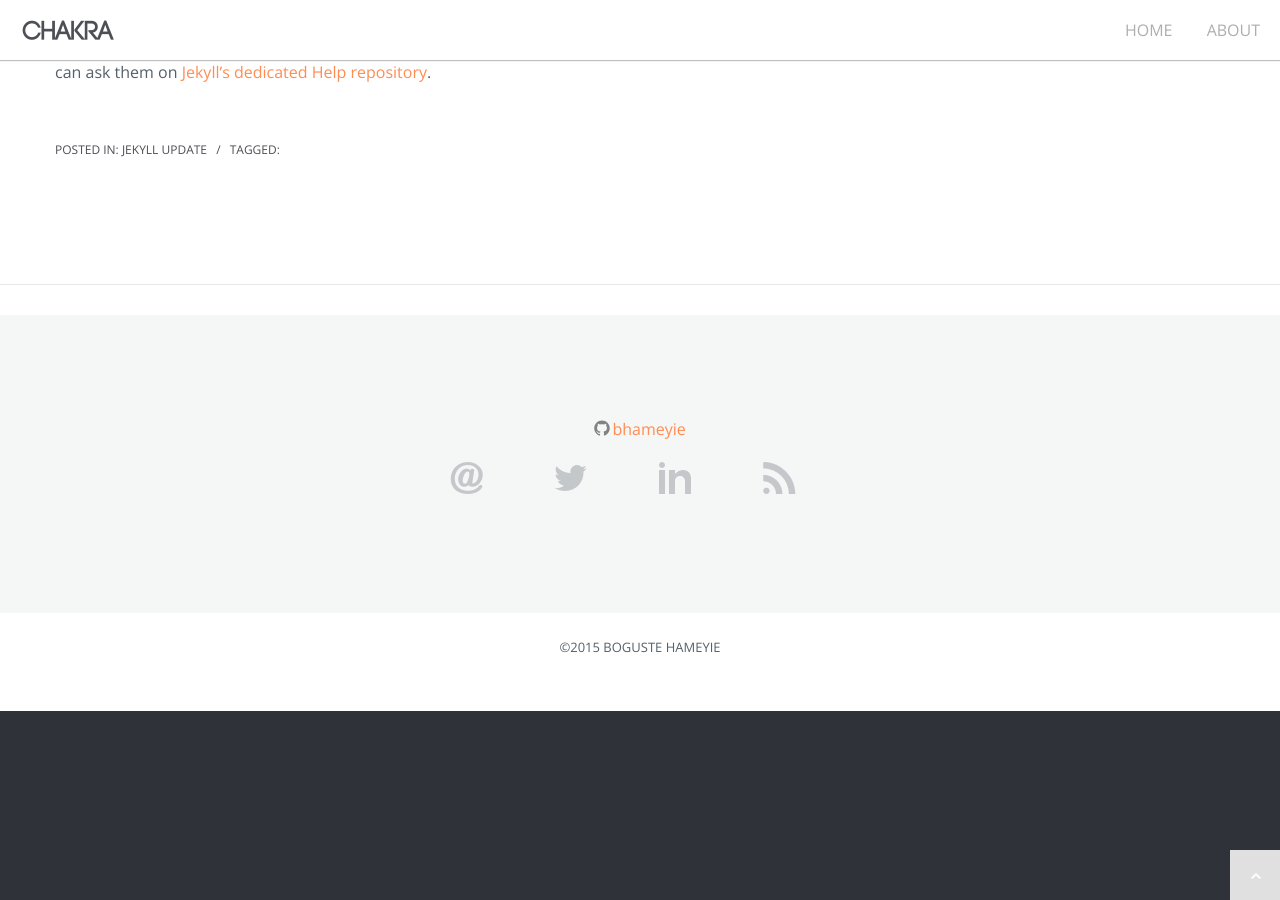
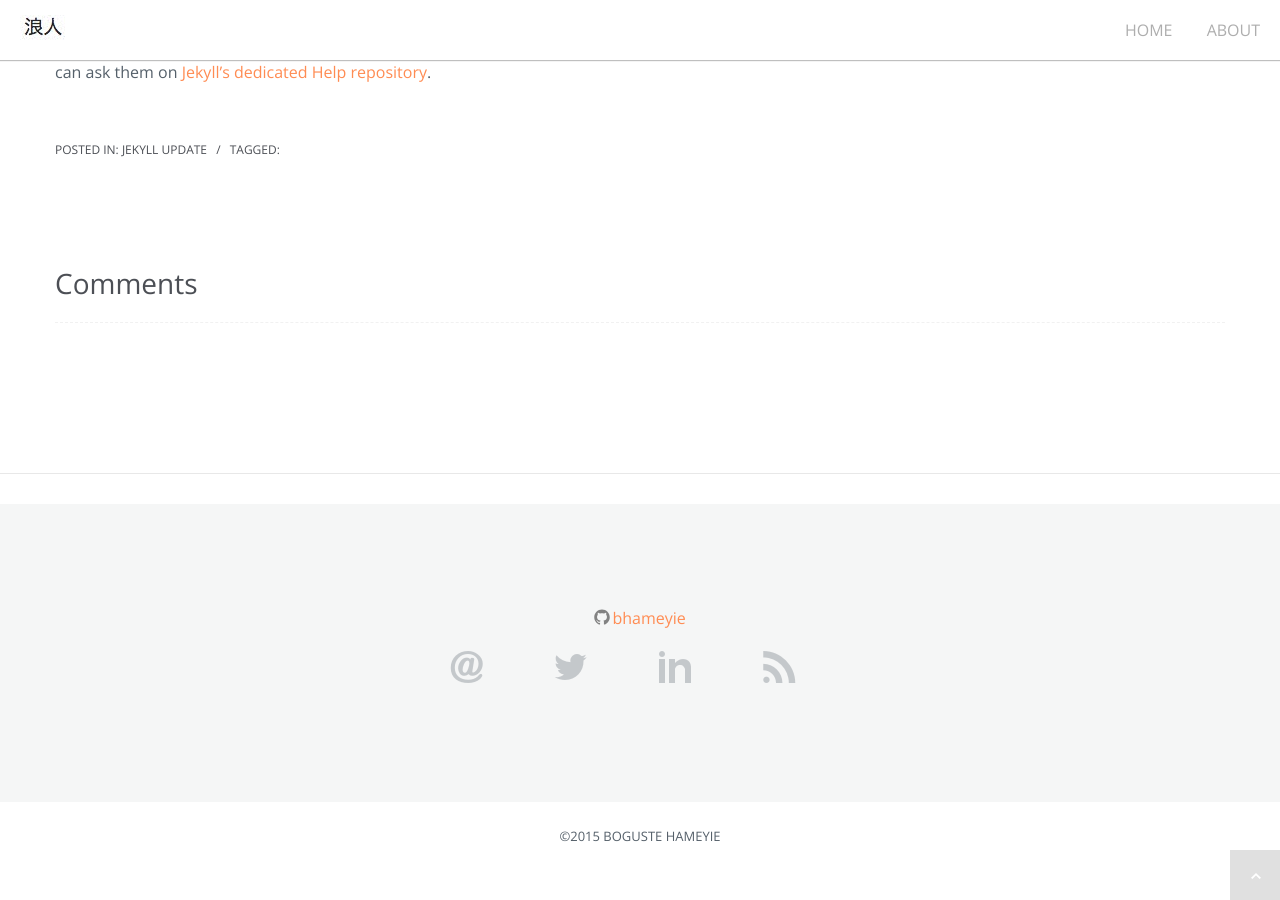
Before and after one commit to Idasile/bhameyie.github.io, a Jekyll site: the page built from _posts/2014-11-29-welcome-to-jekyll.markdown, in a window 1280 px wide and 900 px high, scrolled down 2057 px. Built offline with Jekyll 4.4.1, drawn with Linux system fonts in a browser that asks for light colours; nearby versions of some CDN libraries; comment, search, counter and statistics services are not loaded; grey boxes are pictures that could not be loaded.

Commit message:
added disqus

```diff
--- a/_config.yml
+++ b/_config.yml
@@ -10,5 +10,7 @@
 twitter_username: bhameyie
 github_username: bhameyie
 
+paginate: 5
+
 # Build settings
 markdown: kramdown
--- a/_layouts/post.html
+++ b/_layouts/post.html
@@ -57,7 +57,24 @@
 
                 </article>
                 <!-- End Article -->
+                <div id="comments">
+                	<h3 class="comments-title">Comments</h3>
+                    <div id="disqus_thread"></div>
+    <script type="text/javascript">
+        /* * * CONFIGURATION VARIABLES: EDIT BEFORE PASTING INTO YOUR WEBPAGE * * */
+        var disqus_shortname = '47roninblog'; // required: replace example with your forum shortname
 
+        /* * * DON'T EDIT BELOW THIS LINE * * */
+        (function() {
+            var dsq = document.createElement('script'); dsq.type = 'text/javascript'; dsq.async = true;
+            dsq.src = '//' + disqus_shortname + '.disqus.com/embed.js';
+            (document.getElementsByTagName('head')[0] || document.getElementsByTagName('body')[0]).appendChild(dsq);
+        })();
+    </script>
+    <noscript>Please enable JavaScript to view the <a href="http://disqus.com/?ref_noscript">comments powered by Disqus.</a></noscript>
+
+                    <!-- End Comments -->
+                    </div>
                  </div>
         </div>
     </div>
--- a/index.html
+++ b/index.html
@@ -2,11 +2,14 @@
 layout: default
 ---
 
-<!-- Blog Section -->
+
+
 <div id="blog" class="page-alternate">
+
   <div class="container">
       <div class="row">
           <div class="span12">
+
                 {% for post in site.posts %}
 
               <article class="post">
```
Also changed, not shown: assets/img/logo.png, assets/img/logo_@2x.png.
